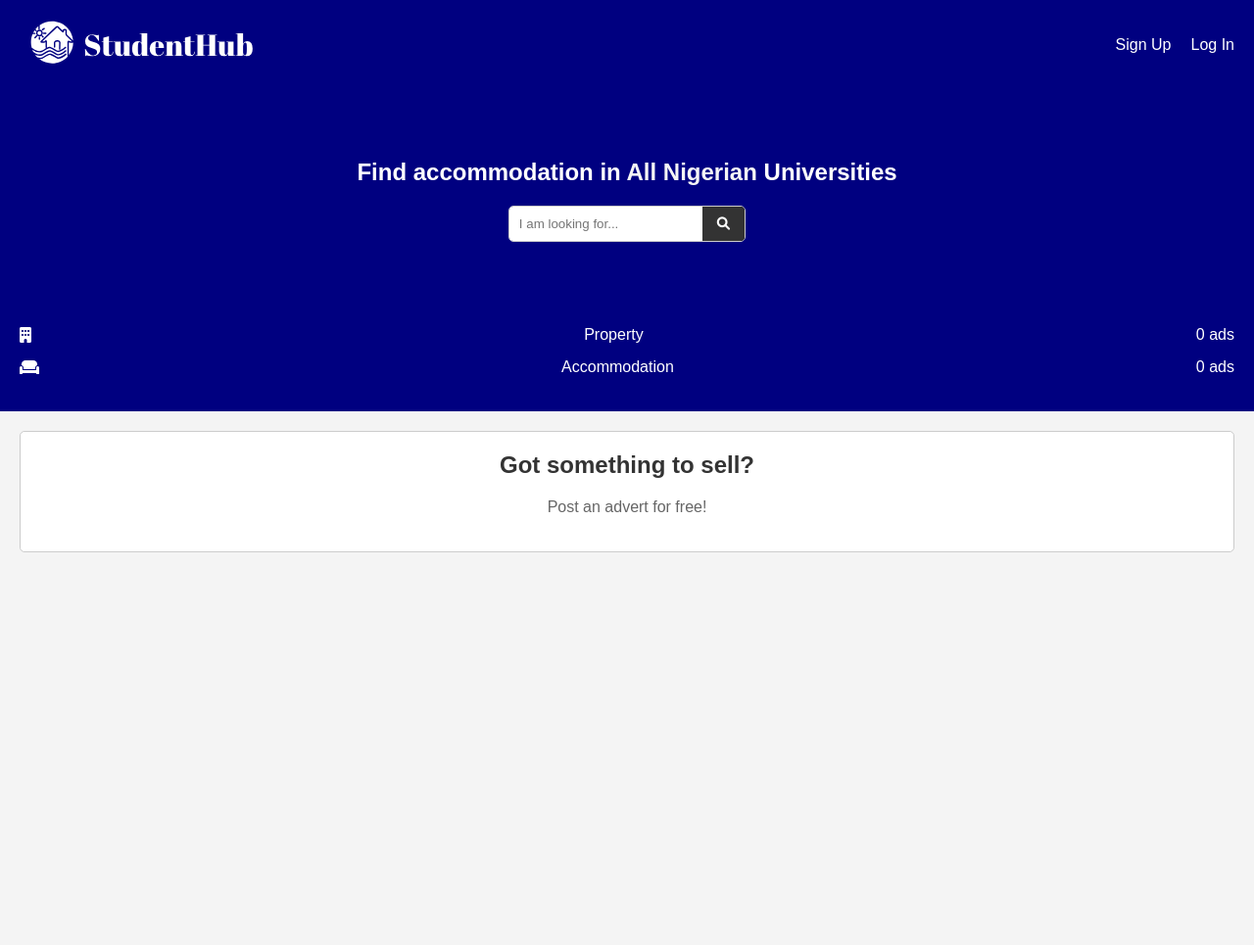
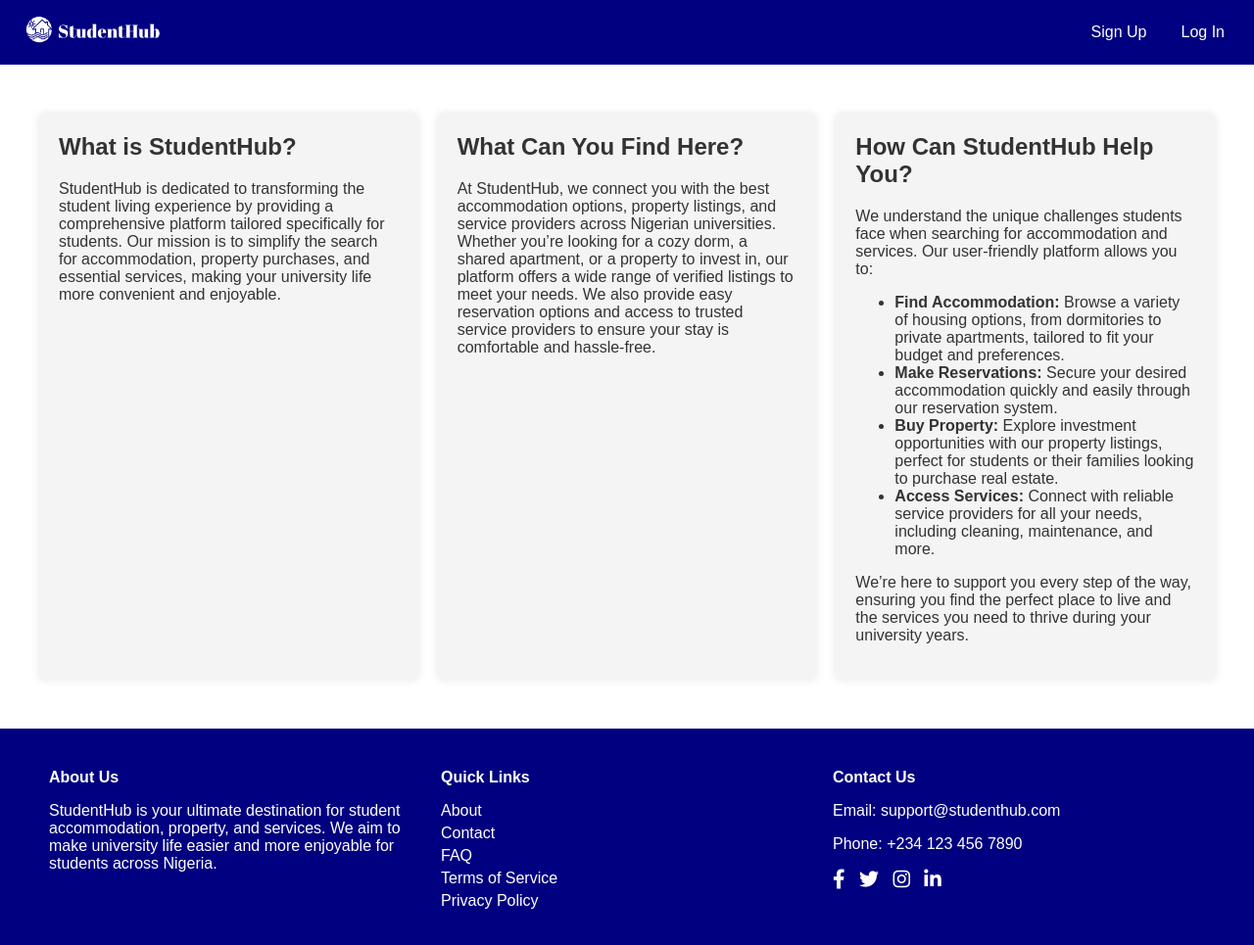
Before and after one commit to Kmmadu/noname, a plain HTML site: page index.html in a window 1280 px wide. Shown: the whole page at 98% size. Before the commit the page ends 800 px from the top, so only its background shows below. Drawn offline with Linux system fonts and the light colour scheme.

Commit message:
Created footer, adjusted the lodo and did some write-ups

```diff
--- a/assets/styles/style.css
+++ b/assets/styles/style.css
@@ -31,120 +31,118 @@ header .logo a {
     text-decoration: none;
 }
 
-header .menu-toggle {
-    display: none; /* Hide menu toggle by default */
-    background: none;
-    border: none;
-    cursor: pointer;
+header .logo-image {
+    width: 150px; /* Adjusted the width to make the logo more visible */
+    height: auto;
 }
 
-header .main-nav ul {
+/* Navigation Styles */
+.main-nav ul {
     list-style: none;
     margin: 0;
     padding: 0;
     display: flex;
+    gap: 15px;
+}
+
+.main-nav ul li a {
+    text-decoration: none;
+    color: white;
+    padding: 10px;
+    transition: color 0.3s, background-color 0.3s;
+}
+
+.main-nav ul li a:hover {
+    color: #000080; /* Navy Blue */
+    background-color: white;
+    border-radius: 5px;
+}
+
+/* Info Section Styles */
+.info-section {
+    padding: 50px 20px;
+    background-color: white;
+}
+
+.info-section .container {
+    max-width: 1200px;
+    margin: 0 auto;
+    display: grid;
+    grid-template-columns: 1fr 1fr 1fr;
     gap: 20px;
 }
 
-header .main-nav a {
-    color: white;
-    text-decoration: none;
-    transition: color 0.3s ease; /* Smooth transition for color change */
+.info-box {
+    background-color: #f4f4f4;
+    padding: 20px;
+    border-radius: 5px;
+    box-shadow: 0 0 10px rgba(0, 0, 0, 0.1);
 }
 
-header .main-nav a:hover {
-    text-decoration: underline; /* Underline on hover */
-    color: red; /* Red color on hover */
+.info-box h2 {
+    margin-top: 0;
 }
 
-/* Main Content Styles */
-.search-container {
-    text-align: center;
-    padding: 50px 20px;
+/* Footer Styles */
+footer {
     background-color: #000080; /* Navy Blue */
     color: white;
+    padding: 20px 0;
 }
 
-.search-container h1 {
-    margin-bottom: 20px;
+footer .container {
+    max-width: 1200px;
+    margin: 0 auto;
+    display: flex;
+    justify-content: space-between;
+    align-items: flex-start;
+    padding: 0 20px;
 }
 
-.search-container span {
-    color: #f5f5f5; /* Light Grey */
+.footer-content {
+    display: flex;
+    justify-content: space-between;
+    width: 100%;
 }
 
-.search-box {
-    display: inline-flex;
-    border: 1px solid #ccc;
-    border-radius: 5px;
-    overflow: hidden;
+.footer-section {
+    flex: 1;
+    padding: 0 10px;
 }
 
-.search-box input {
-    padding: 10px;
-    border: none;
-    outline: none;
+.footer-section h4 {
+    margin-bottom: 10px;
 }
 
-.search-box button {
-    background-color: #333; /* Dark Grey */
-    color: white;
-    border: none;
-    padding: 10px 15px;
-    cursor: pointer;
-}
-
-.search-box button:hover {
-    background-color: #555; /* Slightly lighter grey */
-}
-
-/* Sidebar Styles */
-.sidebar {
-    background-color: #000080; /* Navy Blue */
-    color: white;
-    padding: 20px;
-}
-
-.sidebar ul {
+.footer-section ul {
     list-style: none;
     padding: 0;
 }
 
-.sidebar li {
-    margin-bottom: 15px;
+.footer-section ul li {
+    margin-bottom: 5px;
 }
 
-.sidebar a {
+.footer-section ul li a {
     color: white;
     text-decoration: none;
-    display: flex;
-    justify-content: space-between;
-    align-items: center;
+    transition: color 0.3s;
 }
 
-.sidebar a:hover {
-    text-decoration: underline;
+.footer-section ul li a:hover {
+    color: #ff6347; /* Light Coral */
 }
 
-/* Main Content Section */
-.main-content {
-    padding: 20px;
+.footer-section .socials a {
+    color: white;
+    text-decoration: none;
+    margin-right: 10px;
+    font-size: 20px;
+    transition: color 0.3s;
 }
 
-.ad-section {
-    background-color: white;
-    padding: 20px;
-    border: 1px solid #ccc;
-    border-radius: 5px;
-    text-align: center;
-}
-
-.ad-section h2 {
-    margin-top: 0;
-}
-
-.ad-section p {
-    color: #666; /* Grey */
+.footer-section .socials a:hover {
+    color: #ff6347; /* Light Coral */
 }
 
 /* Auth Container Styles */
@@ -209,46 +207,25 @@ header .main-nav a:hover {
 .auth-container a {
     color: #000080; /* Navy Blue */
     text-decoration: none;
-    transition: color 0.3s ease; /* Smooth transition for color change */
 }
 
 .auth-container a:hover {
-    text-decoration: underline; /* Underline on hover */
-    color: red; /* Red color on hover */
+    text-decoration: underline;
 }
 
+/* Media Queries */
 @media (max-width: 768px) {
-    /* Hide and style menu toggle button for smaller screens */
-    header .menu-toggle {
-        display: block;
-        color: white;
-        font-size: 20px;
-        margin-right: 10px;
+    .info-section .container {
+        grid-template-columns: 1fr;
     }
 
-    header .main-nav {
-        display: none; /* Hide main navigation by default on smaller screens */
-        position: absolute;
-        top: 60px;
-        left: 0;
-        right: 0;
-        background-color: #000080; /* Navy Blue */
+    .footer-content {
+        flex-direction: column;
+        align-items: center;
         text-align: center;
-        z-index: 1000;
     }
 
-    header .main-nav.active {
-        display: block; /* Show main navigation when menu toggle is active */
-    }
-
-    header .main-nav ul {
-        flex-direction: column;
-        gap: 10px;
-        margin: 0;
-        padding: 20px 0;
-    }
-
-    header .main-nav a {
-        font-size: 18px;
+    .footer-section {
+        margin-bottom: 20px;
     }
 }
--- a/index.html
+++ b/index.html
@@ -17,46 +17,73 @@
                 </a>
             </div>
 
-            <!-- Menu toggle button -->
-            <button class="menu-toggle" aria-label="Toggle menu">
-                <i class="fas fa-bars"></i>
-            </button>
-
             <!-- Navigation -->
             <nav class="main-nav">
                 <ul>
-                    <li><a href="register.html" id="signUpLink">Sign Up</a></li>
-                    <li><a href="signin.html" id="logInLink">Log In</a></li>
+                    <li><a href="register.html">Sign Up</a></li>
+                    <li><a href="signin.html">Log In</a></li>
                 </ul>
             </nav>
         </div>
     </header>
 
     <main>
-        <section class="search-container">
-            <h1>Find accommodation in <span>All Nigerian</span> Universities</h1>
-            <div class="search-box">
-                <input type="text" placeholder="I am looking for...">
-                <button aria-label="Search"><i class="fas fa-search"></i></button>
+        <section class="info-section">
+            <div class="container grid">
+                <div class="info-box">
+                    <h2>What is StudentHub?</h2>
+                    <p>StudentHub is dedicated to transforming the student living experience by providing a comprehensive platform tailored specifically for students. Our mission is to simplify the search for accommodation, property purchases, and essential services, making your university life more convenient and enjoyable.</p>
+                </div>
+                <div class="info-box">
+                    <h2>What Can You Find Here?</h2>
+                    <p>At StudentHub, we connect you with the best accommodation options, property listings, and service providers across Nigerian universities. Whether you’re looking for a cozy dorm, a shared apartment, or a property to invest in, our platform offers a wide range of verified listings to meet your needs. We also provide easy reservation options and access to trusted service providers to ensure your stay is comfortable and hassle-free.</p>
+                </div>
+                <div class="info-box">
+                    <h2>How Can StudentHub Help You?</h2>
+                    <p>We understand the unique challenges students face when searching for accommodation and services. Our user-friendly platform allows you to:</p>
+                    <ul>
+                        <li><strong>Find Accommodation:</strong> Browse a variety of housing options, from dormitories to private apartments, tailored to fit your budget and preferences.</li>
+                        <li><strong>Make Reservations:</strong> Secure your desired accommodation quickly and easily through our reservation system.</li>
+                        <li><strong>Buy Property:</strong> Explore investment opportunities with our property listings, perfect for students or their families looking to purchase real estate.</li>
+                        <li><strong>Access Services:</strong> Connect with reliable service providers for all your needs, including cleaning, maintenance, and more.</li>
+                    </ul>
+                    <p>We’re here to support you every step of the way, ensuring you find the perfect place to live and the services you need to thrive during your university years.</p>
+                </div>
             </div>
         </section>
+    </main>
 
-        <div class="content">
-            <aside class="sidebar">
-                <ul>
-                    <li><a href="#"><i class="fas fa-building"></i> Property <span>0 ads</span></a></li>
-                    <li><a href="#"><i class="fas fa-couch"></i> Accommodation <span>0 ads</span></a></li>
-                </ul>
-            </aside>
-
-            <section class="main-content">
-                <div class="ad-section">
-                    <h2>Got something to sell?</h2>
-                    <p>Post an advert for free!</p>
+    <footer>
+        <div class="container">
+            <div class="footer-content">
+                <div class="footer-section">
+                    <h4>About Us</h4>
+                    <p>StudentHub is your ultimate destination for student accommodation, property, and services. We aim to make university life easier and more enjoyable for students across Nigeria.</p>
                 </div>
-            </section>
+                <div class="footer-section">
+                    <h4>Quick Links</h4>
+                    <ul>
+                        <li><a href="about.html">About</a></li>
+                        <li><a href="contact.html">Contact</a></li>
+                        <li><a href="faq.html">FAQ</a></li>
+                        <li><a href="terms.html">Terms of Service</a></li>
+                        <li><a href="privacy.html">Privacy Policy</a></li>
+                    </ul>
+                </div>
+                <div class="footer-section">
+                    <h4>Contact Us</h4>
+                    <p>Email: support@studenthub.com</p>
+                    <p>Phone: +234 123 456 7890</p>
+                    <div class="socials">
+                        <a href="#"><i class="fab fa-facebook-f"></i></a>
+                        <a href="#"><i class="fab fa-twitter"></i></a>
+                        <a href="#"><i class="fab fa-instagram"></i></a>
+                        <a href="#"><i class="fab fa-linkedin-in"></i></a>
+                    </div>
+                </div>
+            </div>
         </div>
-    </main>
+    </footer>
 
     <script>
         document.addEventListener('DOMContentLoaded', function() {
```
